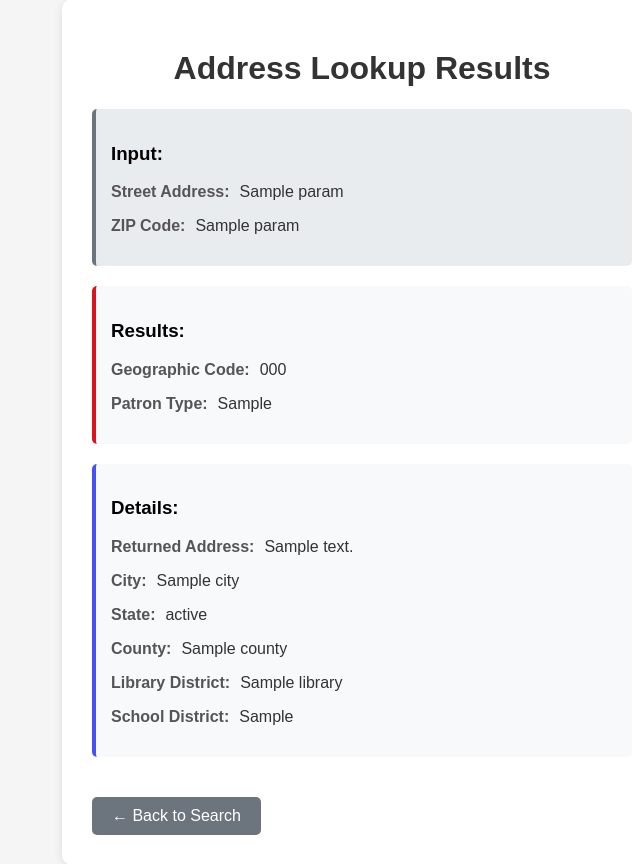
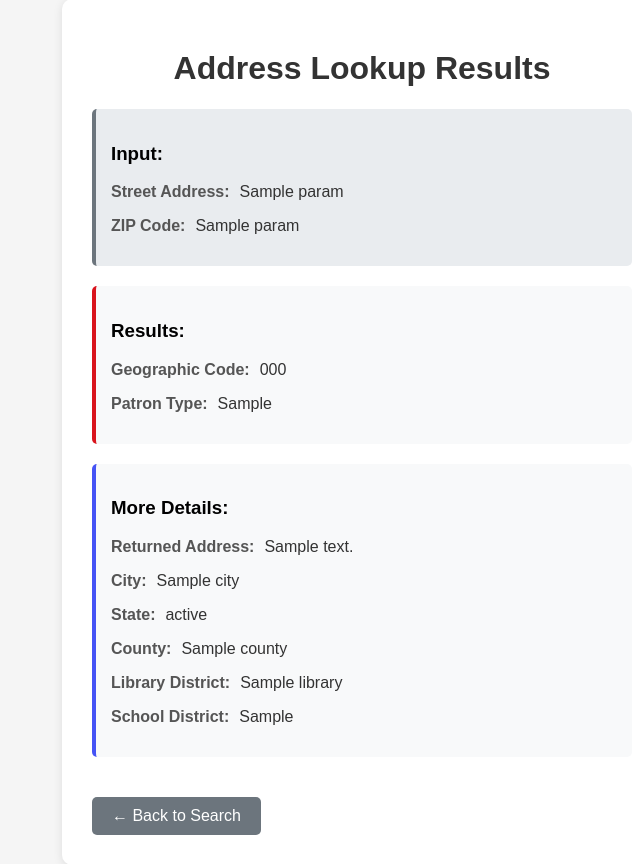
Before and after one commit to reedbc1/RegistrationFinder, a Flask app: template templates/result.html in a window 1280 px wide. Shown: the part 71-935 px from the top of the page, without its empty margins (278-918 px from the left). Run offline with Flask 3, Linux system fonts and the light colour scheme; the template is opened without the code that fills it: most values are stand-ins (such as "Sample title", 1, 10 or a date in 2020).

Commit message:
Added statement for debugging

```diff
--- a/regfinder.py
+++ b/regfinder.py
@@ -1,5 +1,6 @@
 import requests
 import pandas as pd
+import logging
 
 
 ### Loading patron types tables ###
@@ -213,7 +214,10 @@ def address_lookup(street, zip):
     # If county is St. Louis County, find library
     if county == "St. Louis County":
         patron_types_stlc = load_patron_types_2()
-        print(address_slcl(street))
+
+        logging.info("street:", street)
+        logging.info("address_slcl:", address_slcl(street))
+
         library = " ".join(
             list(map(str.capitalize,
                      address_slcl(street).split(' '))))
--- a/templates/result.html
+++ b/templates/result.html
@@ -89,7 +89,7 @@
         <!-- Details Card -->
         {% if result.city or result.state or result.county or result.library or result.school_district %}
         <div class="detail-section">
-            <h3>Details:</h3>
+            <h3>More Details:</h3>
 
             {% if result.address %}
             <p><span class="label">Returned Address:</span><span class="value">{{ result.address }}</span></p>
```
